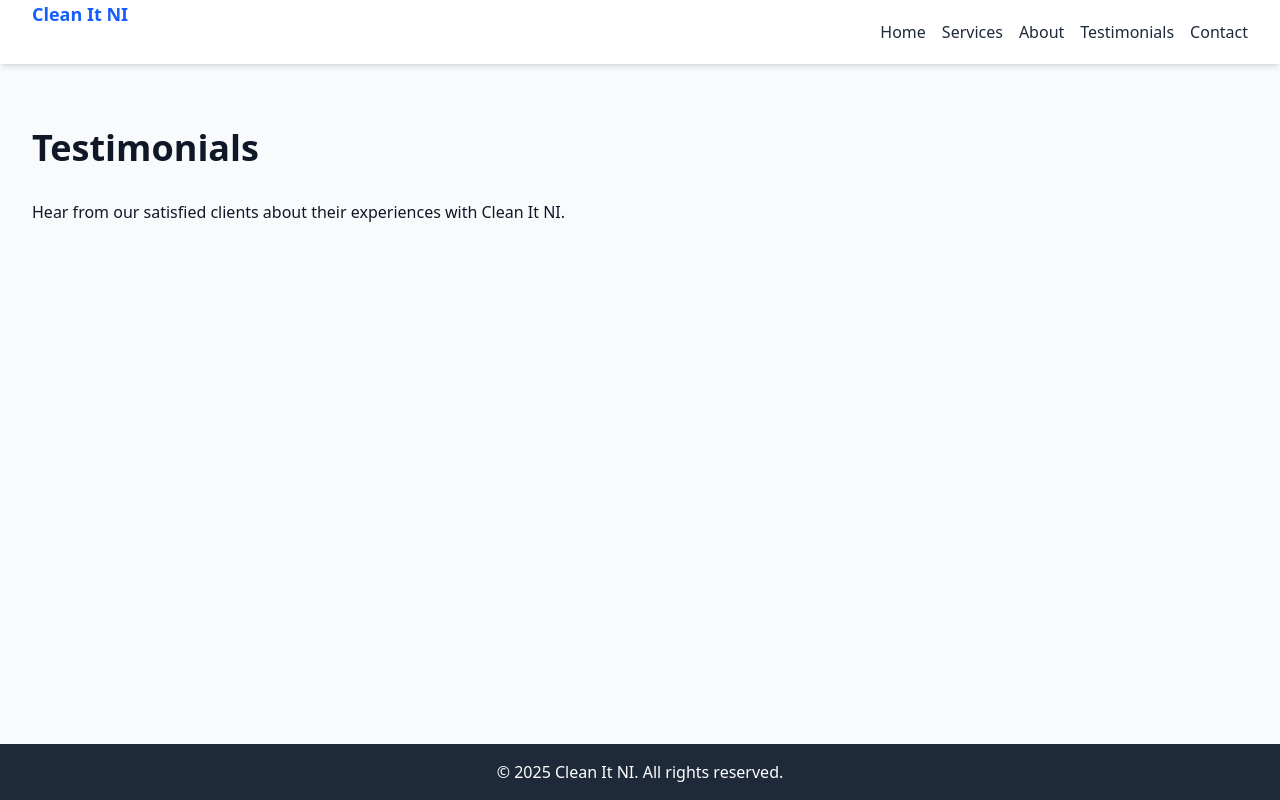
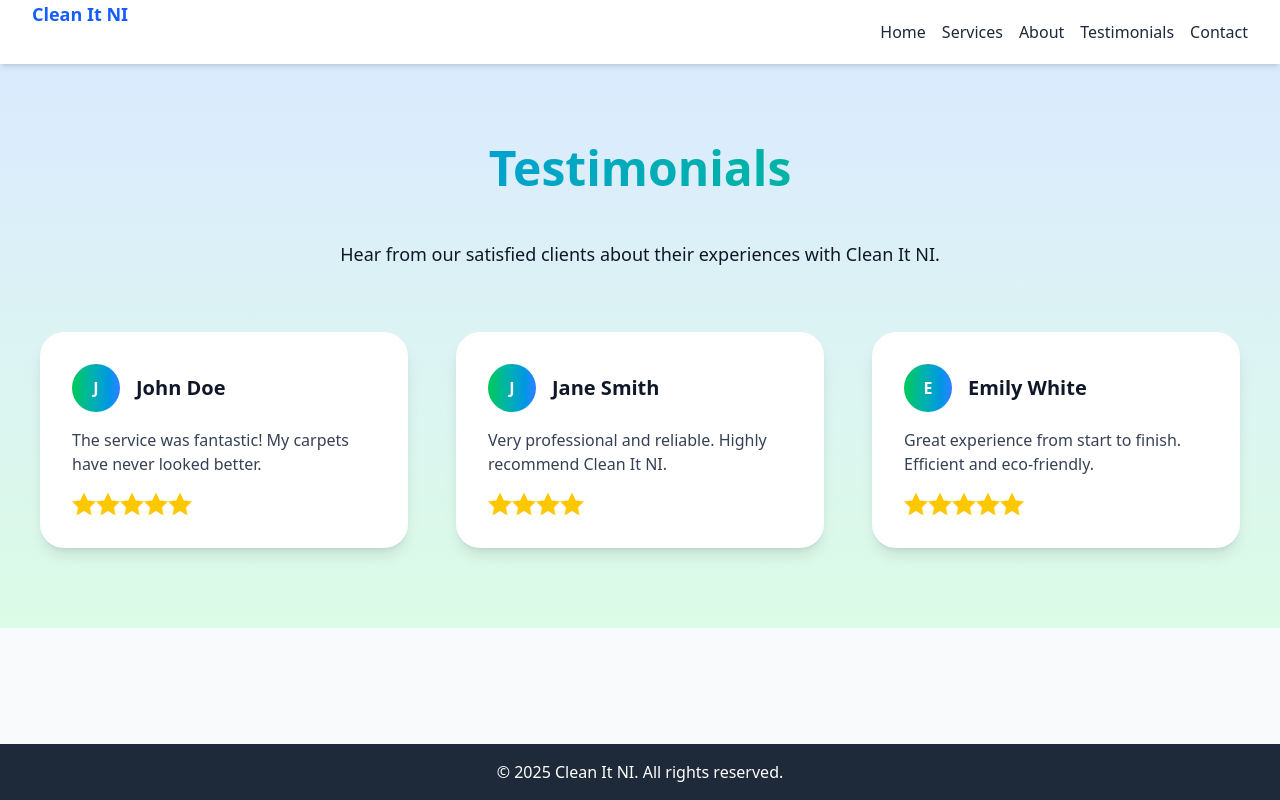
Before and after one commit to martymcquaid/clean-it-ni, a React (Vite) app: page /testimonials in a window 1280 px wide. Built offline with nearby package versions, Linux system fonts and the light colour scheme.

Commit message:
Add src/pages/Testimonials.tsx

```diff
--- a/src/pages/Testimonials.tsx
+++ b/src/pages/Testimonials.tsx
@@ -1,11 +1,56 @@
 import React from 'react';
+import { motion } from 'framer-motion';
+
+const testimonials = [
+  {
+    name: "John Doe",
+    text: "The service was fantastic! My carpets have never looked better.",
+    rating: 5
+  },
+  {
+    name: "Jane Smith",
+    text: "Very professional and reliable. Highly recommend Clean It NI.",
+    rating: 4
+  },
+  {
+    name: "Emily White",
+    text: "Great experience from start to finish. Efficient and eco-friendly.",
+    rating: 5
+  }
+];
 
 const Testimonials = () => {
   return (
-    <div className="py-16">
-      <div className="max-w-7xl mx-auto px-4 sm:px-6 lg:px-8">
-        <h2 className="text-4xl font-bold mb-8">Testimonials</h2>
-        <p>Hear from our satisfied clients about their experiences with Clean It NI.</p>
+    <div className="py-20 bg-gradient-to-b from-blue-100 to-green-100">
+      <div className="max-w-7xl mx-auto px-6 sm:px-8 lg:px-10">
+        <h2 className="text-5xl font-bold mb-12 text-center text-blue-600 bg-gradient-to-r from-blue-500 to-green-500 bg-clip-text text-transparent">
+          Testimonials
+        </h2>
+        <p className="text-lg text-center mb-16">Hear from our satisfied clients about their experiences with Clean It NI.</p>
+        <div className="grid grid-cols-1 md:grid-cols-2 lg:grid-cols-3 gap-12">
+          {testimonials.map((testimonial, index) => (
+            <motion.div
+              key={index}
+              className="bg-white rounded-3xl shadow-lg p-8 hover:-translate-y-2 transition transform duration-500 hover:shadow-2xl"
+              whileHover={{ scale: 1.05 }}
+            >
+              <div className="flex items-center mb-4">
+                <div className="bg-gradient-to-r from-green-500 to-blue-500 w-12 h-12 rounded-full flex items-center justify-center text-white font-bold">
+                  {testimonial.name.charAt(0)}
+                </div>
+                <h3 className="ml-4 text-xl font-semibold">{testimonial.name}</h3>
+              </div>
+              <p className="text-gray-700 mb-4">{testimonial.text}</p>
+              <div className="flex">
+                {[...Array(testimonial.rating)].map((_, i) => (
+                  <svg key={i} className="w-6 h-6 text-yellow-400" fill="currentColor" viewBox="0 0 24 24">
+                    <path d="M12 .587l3.668 7.568L24 9.423l-6 5.849 1.417 8.267L12 18.897l-7.417 4.642L6 15.272 0 9.423l8.332-1.268L12 .587z" />
+                  </svg>
+                ))}
+              </div>
+            </motion.div>
+          ))}
+        </div>
       </div>
     </div>
   );
```
Also changed, not shown: .ai_changes.json.
